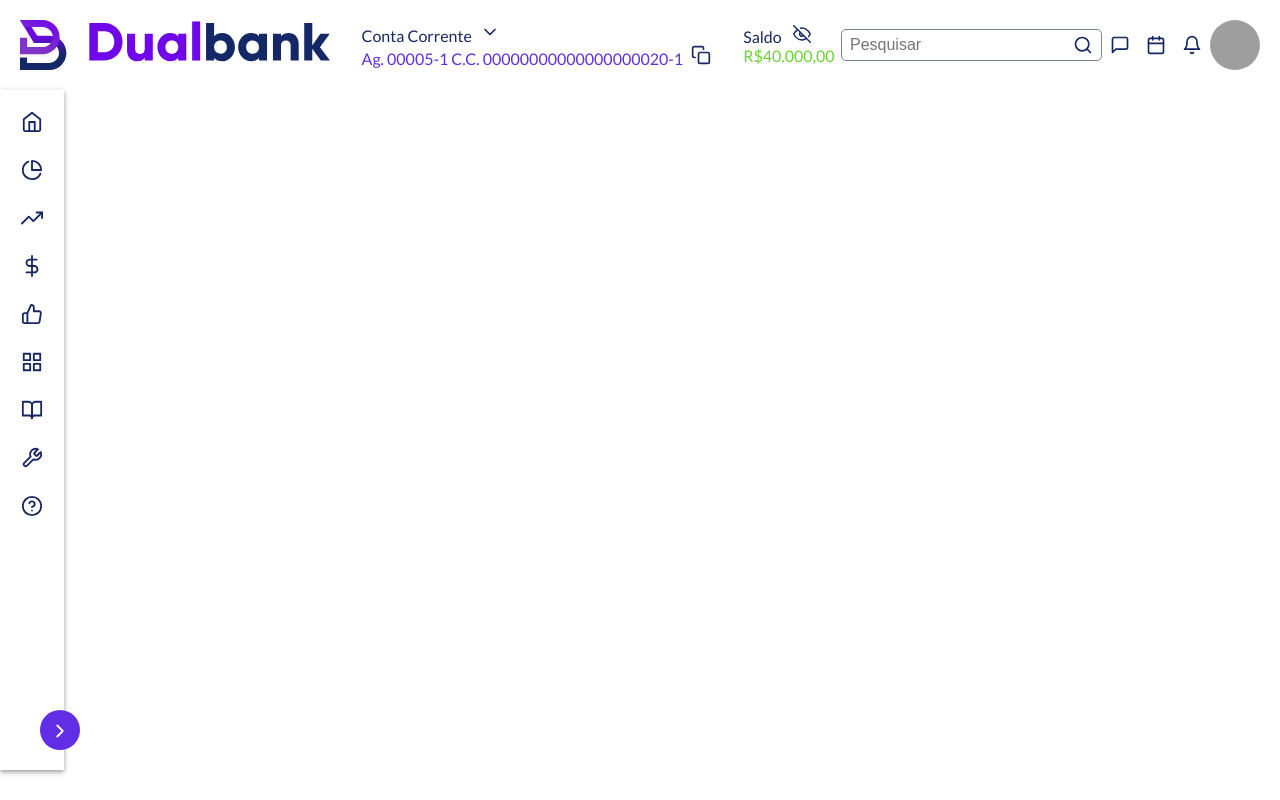
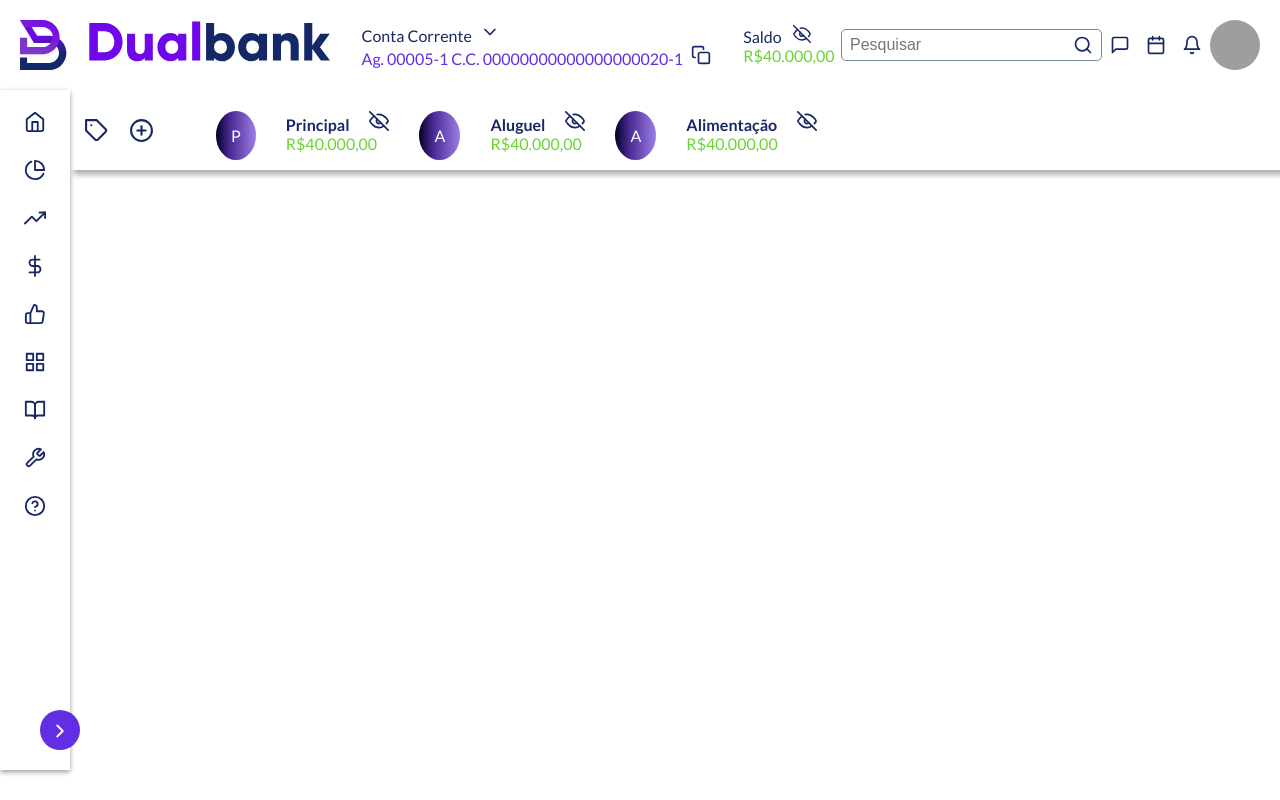
Before and after one commit to mlasa/dualbank, a React (Create React App) app: page / in a window 1280 px wide. Built offline with nearby package versions, Linux system fonts and the light colour scheme; grey boxes are pictures that could not be loaded.

Commit message:
create secondheader

```diff
--- a/src/App.tsx
+++ b/src/App.tsx
@@ -2,12 +2,17 @@ import React from 'react';
 import GlobalStyle from './global';
 import Header from './components/Header';
 import Sidebar from './components/Sidebar';
+import SecondHeader from './components/SecondHeader';
+import { Headers } from './Styles';
 
 const App: React.FC = () => {
   return (
     <div className="App">
       <Header />
-      <Sidebar />
+      <Headers>
+        <Sidebar />
+        <SecondHeader />
+      </Headers>
       <GlobalStyle />
     </div>
   );
--- /dev/null
+++ b/src/Styles.ts
@@ -0,0 +1,5 @@
+import styled from 'styled-components';
+
+export const Headers = styled.div`
+  display: flex;
+`;
--- /dev/null
+++ b/src/components/SecondHeader/index.tsx
@@ -0,0 +1,45 @@
+import React from 'react';
+import { Tag, PlusCircle, EyeOff } from 'react-feather';
+import { Container, Bills } from './styles';
+
+const SecondHeader: React.FC = () => {
+  return (
+    <Container>
+      <Tag size={25} />
+      <PlusCircle size={25} />
+      <Bills>
+        <div>
+          <span>P</span>
+          <div>
+            <strong>
+              Principal
+              <EyeOff size={20} />
+            </strong>
+            <p>R$40.000,00</p>
+          </div>
+        </div>
+        <div>
+          <span>A</span>
+          <div>
+            <strong>
+              Aluguel
+              <EyeOff size={20} />
+            </strong>
+            <p>R$40.000,00</p>
+          </div>
+        </div>
+        <div>
+          <span>A</span>
+          <div>
+            <strong>
+              Alimentação
+              <EyeOff size={20} />
+            </strong>
+            <p>R$40.000,00</p>
+          </div>
+        </div>
+      </Bills>
+    </Container>
+  );
+};
+export default SecondHeader;
--- /dev/null
+++ b/src/components/SecondHeader/styles.ts
@@ -0,0 +1,55 @@
+import styled from 'styled-components';
+
+export const Container = styled.header`
+  // border: solid 2px green;
+
+  margin-left: -6px;
+  height: 5rem;
+  flex: 1;
+  min-width: 95%;
+  box-shadow: 10px 5px 5px rgba(0, 0, 0, 0.3);
+
+  display: flex;
+
+  svg {
+    margin-left: 20px;
+    align-self: center;
+  }
+  svg:hover {
+    color: var(--purple);
+  }
+`;
+
+export const Bills = styled.div`
+  // border: solid 2px green;
+  align-self: center;
+  margin-left: 2rem;
+  margin-top: 10px;
+
+  display: flex;
+
+  div {
+    margin-left: 30px;
+    display: flex;
+    span {
+      color: var(--white);
+      padding: 15px;
+      border-radius: 50%;
+      background: linear-gradient(
+        90deg,
+        rgba(2, 0, 36, 1) 0%,
+        rgba(74, 42, 148, 1) 35%,
+        rgba(154, 126, 231, 1) 100%
+      );
+    }
+    strong {
+      font-weight: 600;
+    }
+    p {
+      color: var(--green);
+    }
+    div {
+      flex-direction: column;
+    }
+  }
+`;
```
Also changed, not shown: src/global.ts (+0 -11 lines).
